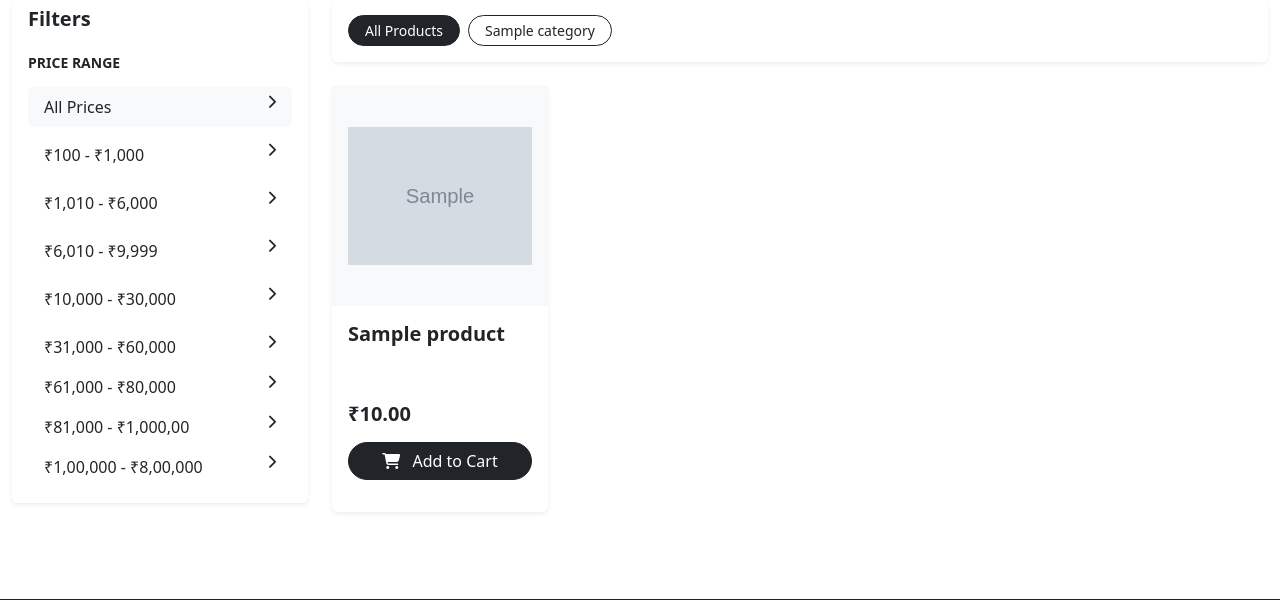
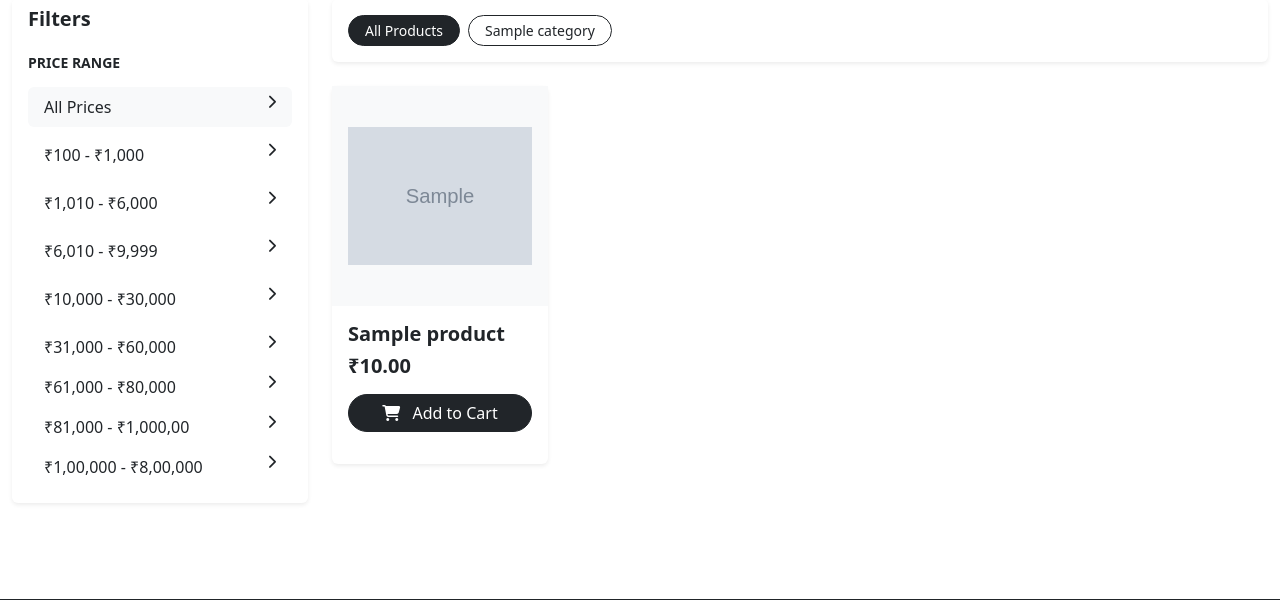
Before and after one commit to omrajyadav/electronics, a PHP site: page /shop.php in a window 1280 px wide. Shown: the part 247-847 px from the top of the page. Run offline with PHP 8.4, Linux system fonts and the light colour scheme; tables that the repository leaves empty or names only in its code hold one stand-in row (values such as "Sample post"); grey boxes marked "Sample" are stand-in pictures.

Commit message:
some change

```diff
--- a/shop.php
+++ b/shop.php
@@ -150,9 +150,9 @@ include "db_connection.php";
 
                                     <div class="card-body">
                                         <h5 class="card-title fw-bold"><?= htmlspecialchars($row["name"]) ?></h5>
-                                        <p class="card-text text-muted small mb-2 text-truncate-2" style="height: 2.5rem;">
-                                            <!-- <?= htmlspecialchars($row["description"]) ?> -->
-                                        </p>
+                                        <!-- <p class="card-text text-muted small mb-2 text-truncate-2" style="height: 2.5rem;">
+                                            <?= htmlspecialchars($row["description"]) ?>
+                                        </p> -->
 
                                         <div class="d-flex align-items-center mb-3">
                                             <?php if ($row["discount_percentaged"] > 0): ?>
```
